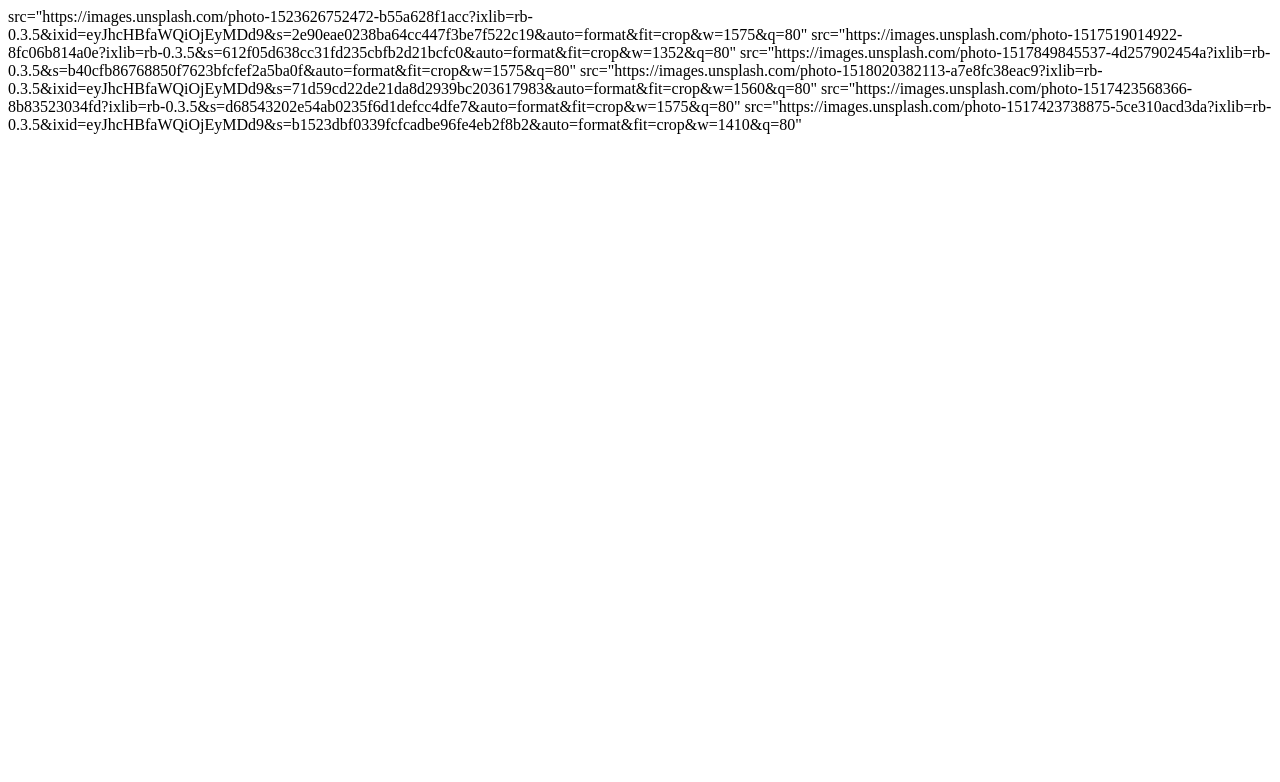
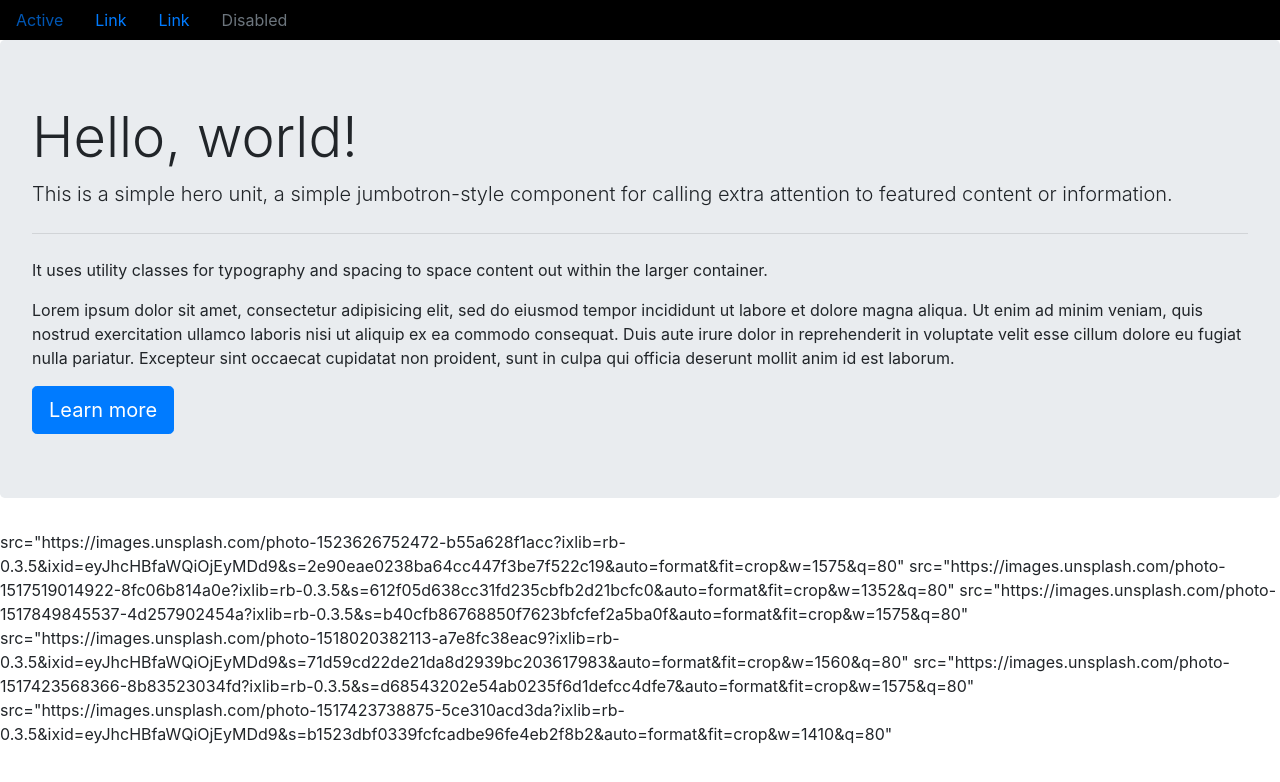
Before and after one commit to sadfool1/Flask_bootcamp, a plain HTML site: page Flask-Bootcamp-master/00-HTML-CSS-Bootstrap/03-Bootstrap4/Bootstrap_Project_Main.html in a window 1280 px wide. Drawn offline with nearby package versions, Linux system fonts and the light colour scheme.

Commit message:
Update Bootstrap_Project_Main.html

```diff
--- a/Flask-Bootcamp-master/00-HTML-CSS-Bootstrap/03-Bootstrap4/Bootstrap_Project_Main.html
+++ b/Flask-Bootcamp-master/00-HTML-CSS-Bootstrap/03-Bootstrap4/Bootstrap_Project_Main.html
@@ -4,18 +4,33 @@
     <meta charset="utf-8">
     <title>Project</title>
     <!-- Bootstrap CSS, JS, and jQuery -->
+    <!-- CSS -->
+    <link rel="stylesheet" href="https://cdn.jsdelivr.net/npm/bootstrap@4.5.3/dist/css/bootstrap.min.css" integrity="sha384-TX8t27EcRE3e/ihU7zmQxVncDAy5uIKz4rEkgIXeMed4M0jlfIDPvg6uqKI2xXr2" crossorigin="anonymous">
 
+    <!-- jQuery and JS bundle w/ Popper.js -->
+    <script src="http://code.jquery.com/jquery-3.5.1.min.js" integrity="sha256-9/aliU8dGd2tb6OSsuzixeV4y/faTqgFtohetphbbj0=" crossorigin="anonymous"></script>
+    <script src="https://cdn.jsdelivr.net/npm/bootstrap@4.5.3/dist/js/bootstrap.bundle.min.js" integrity="sha384-ho+j7jyWK8fNQe+A12Hb8AhRq26LrZ/JpcUGGOn+Y7RsweNrtN/tE3MoK7ZeZDyx" crossorigin="anonymous"></script>
     <!-- STEP 1: INSERT THE BOOTSTRAP 4 LINKS HERE -->
   </head>
   <body>
+      <!--STEP 2:  ADD A DARK NAVBAR HERE WITH A LINK TO A SEPARATE SIGN UP PAGE -->
+      <div class="navigation" >
+        <nav class="nav" style = "background: black">
+        <a class="nav-link active" href="#">Active</a>
+        <a class="nav-link" href="#">Link</a>
+        <a class="nav-link" href="#">Link</a>
+        <a class="nav-link disabled" href="#" tabindex="-1" aria-disabled="true">Disabled</a>
+      </nav>
+      </div>
 
-    <nav >
-      <!--STEP 2:  ADD A DARK NAVBAR HERE WITH A LINK TO A SEPARATE SIGN UP PAGE -->
-    </nav>
-
-    <div>
-      <!-- STEP 3: CREATE A JUMBOTRON HERE WITH A HEADER AND SOME LOREM IPSUM -->
-    </div>
+      <div class="jumbotron">
+        <h1 class="display-4">Hello, world!</h1>
+        <p class="lead">This is a simple hero unit, a simple jumbotron-style component for calling extra attention to featured content or information.</p>
+        <hr class="my-4">
+        <p>It uses utility classes for typography and spacing to space content out within the larger container.</p>
+        <p> Lorem ipsum dolor sit amet, consectetur adipisicing elit, sed do eiusmod tempor incididunt ut labore et dolore magna aliqua. Ut enim ad minim veniam, quis nostrud exercitation ullamco laboris nisi ut aliquip ex ea commodo consequat. Duis aute irure dolor in reprehenderit in voluptate velit esse cillum dolore eu fugiat nulla pariatur. Excepteur sint occaecat cupidatat non proident, sunt in culpa qui officia deserunt mollit anim id est laborum.</p>
+        <a class="btn btn-primary btn-lg" href="#" role="button">Learn more</a>
+      </div>
 
     <!-- STEP 4: FIGURE OUT HOW TO PUT THESE IMAGE LINKS IN A CAROUSEL AT THE BOTTOM OF THE PAGE! -->
 
```
